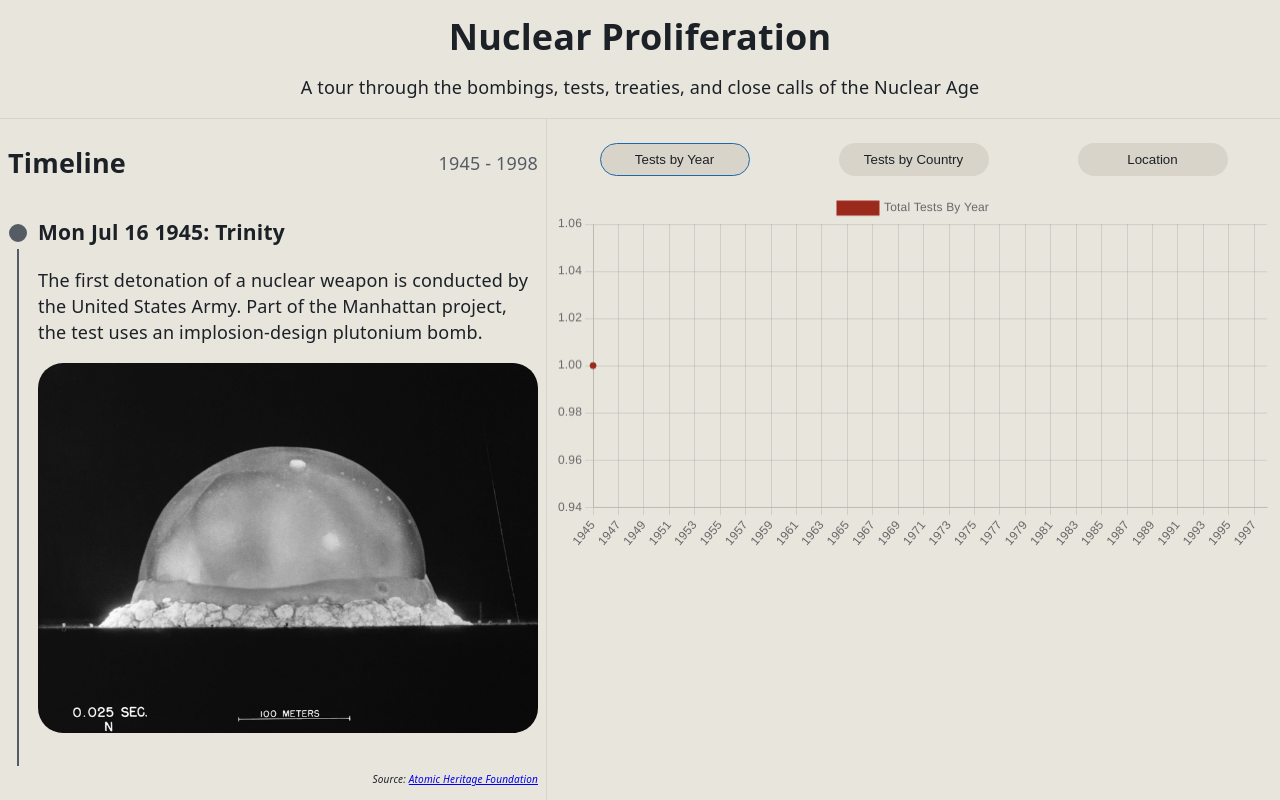
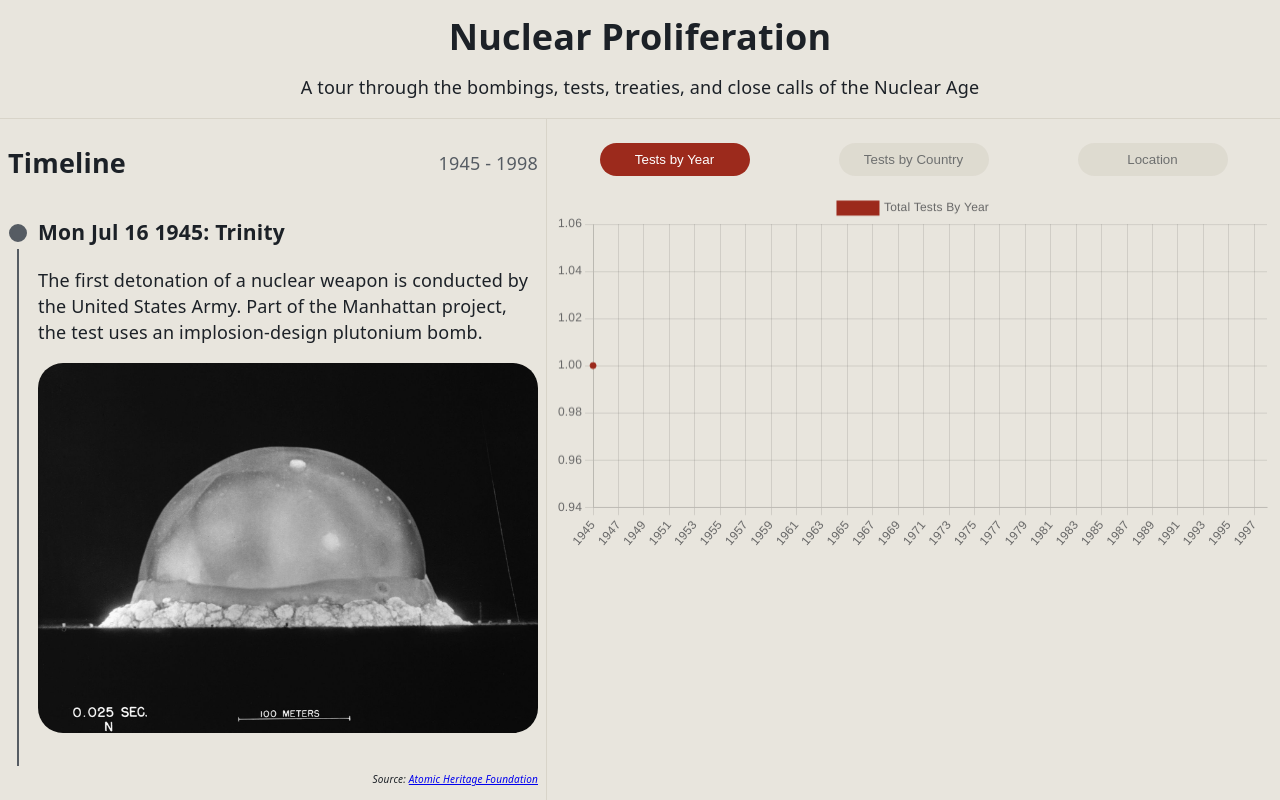
Before and after one commit to mpcarolin/nuclear-timeline, a React (Vite) app: page / in a window 1280 px wide. Built offline with nearby package versions, Linux system fonts and the light colour scheme.

Commit message:
Improve button styles

```diff
--- a/src/components/VisualPane/VisualPane.module.css
+++ b/src/components/VisualPane/VisualPane.module.css
@@ -21,10 +21,17 @@
         text-align: center;
         border: 1px solid transparent;
         border-radius: 80px;
+        opacity: 0.6;
+    }
+
+    button:hover {
+        opacity: 1;
     }
 
     .selectedButton {
-        border: 1px solid var(--color-calm);
+        color: white;
+        background-color: var(--color-alert);
+        opacity: 1;
     }
 }
 
```
